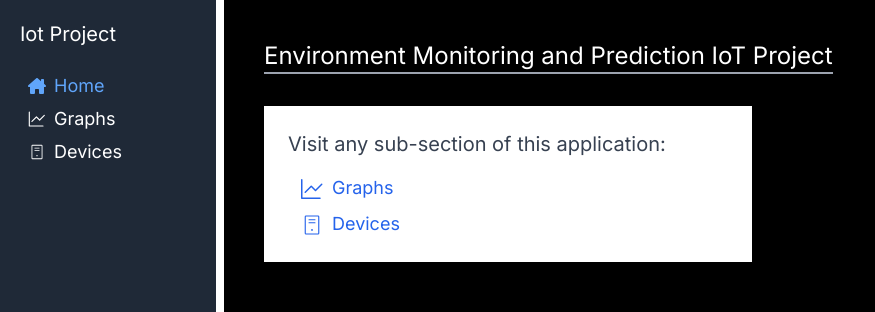
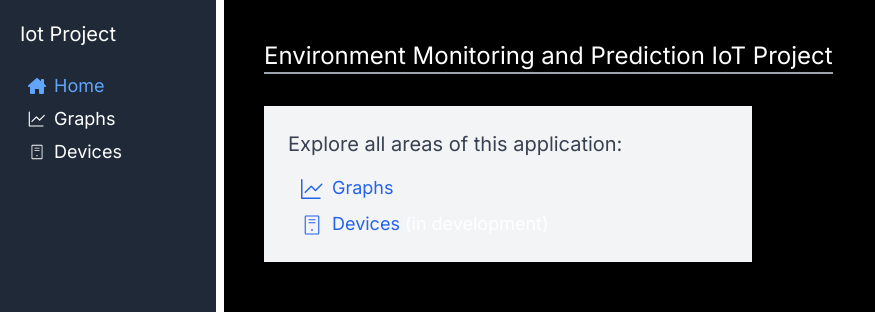
Before and after one commit to mike-strauch/rpi-aws-iot-prototype, a Next.js app in the folder rpi-iot-web-view/: page / in a window 1280 px wide. Shown: the top 312 px of the page, without its empty margins (0-875 px from the left). Built offline with nearby package versions, Linux system fonts and the light colour scheme.

Commit message:
- Small style update.

```diff
--- a/rpi-iot-web-view/src/app/page.tsx
+++ b/rpi-iot-web-view/src/app/page.tsx
@@ -13,8 +13,8 @@ export default function Home() {
           <div className="self-start mb-8">
               <SectionHeading>Environment Monitoring and Prediction IoT Project</SectionHeading>
           </div>
-          <div className="self-start w-1/2 bg-white p-6 drop-shadow-md bg-gray-300">
-              <Heading as="h2" className="text-xl text-gray-700 mb-4">Visit any sub-section of this application:</Heading>
+          <div className="self-start w-1/2 p-6 drop-shadow-md bg-gray-100">
+              <Heading as="h2" className="text-xl text-gray-700 mb-4">Explore all areas of this application:</Heading>
               <List className="text-lg space-y-2 ml-3" >
                   <ListItem>
                       <Link href="/graphs" className="space-x-2 text-blue-600 hover:text-blue-800">
@@ -26,7 +26,7 @@ export default function Home() {
                       <Link href="/devices" className="space-x-2 text-blue-600 hover:text-blue-800 inline-block">
                           <Icon as={PiComputerTowerLight} className="text-2xl"/>
                           <span>Devices </span>
-                      </Link> (in development)
+                      </Link> <span className="hidden lg:inline">(in development)</span>
                   </ListItem>
               </List>
           </div>
```
